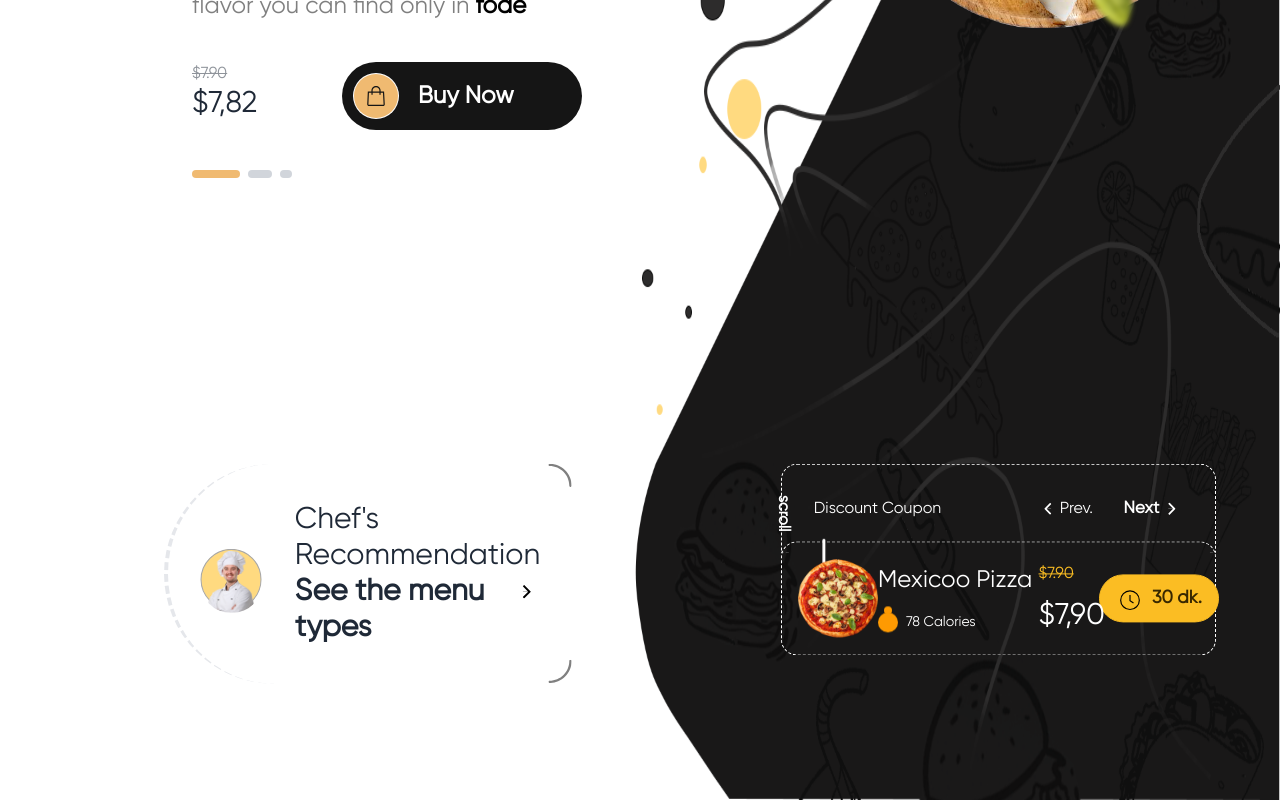
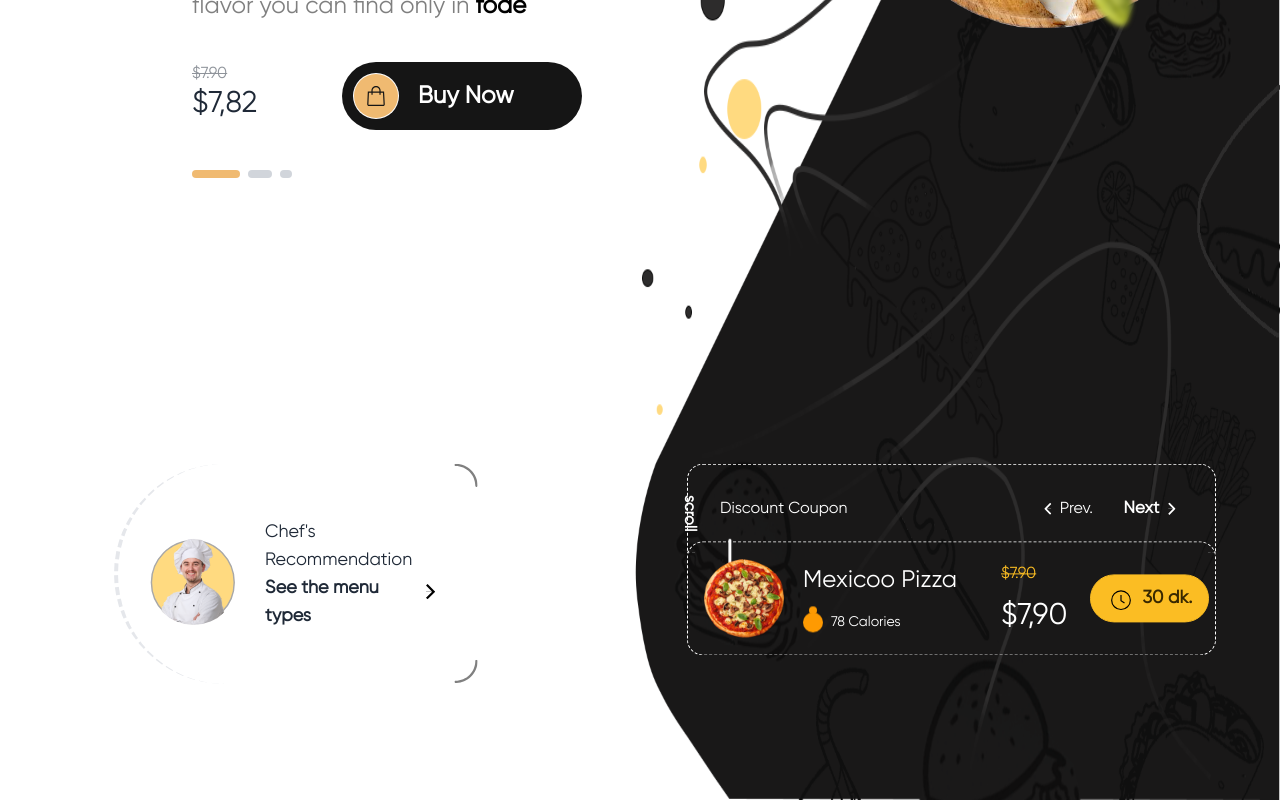
Before and after one commit to thony32/react-wcc-s4, a React (Vite) app: page / in a window 1280 px wide. Shown: the part 468-1268 px from the top of the page. Built offline with nearby package versions, Linux system fonts and the light colour scheme.

Commit message:
chef nena

```diff
--- a/src/components/Chef.tsx
+++ b/src/components/Chef.tsx
@@ -1,6 +1,6 @@
 export default function Chef() {
   return (
-    <div className="relative flex items-center gap-8 p-8 border-l-4  border-dashed border-l-grey-400 rounded-l-full ml-[100px] cursor-default group">
+    <div className="relative flex items-center lg:gap-7 2xl:gap-8 p-8 border-l-4 border-dashed border-l-grey-400 rounded-l-full lg:ml-[50px] 2xl:ml-[100px] cursor-default group">
       <svg
         xmlns="http://www.w3.org/2000/svg"
         className="absolute top-0 right-0 w-6 h-6"
@@ -58,8 +58,8 @@ export default function Chef() {
         <img className="-z-50 absolute top-[10%]" width="100px" src="/images/circle.svg" alt="ald" />
       </div>
       <div>
-        <div className="text-3xl">Chef's Recommendation</div>
-        <div className="flex gap-2 text-3xl font-bold">
+        <div className="lg:text-lg 2xl:text-3xl">Chef's Recommendation</div>
+        <div className="flex gap-2 lg:text-lg 2xl:text-3xl font-bold">
           See the menu types
           <svg
             xmlns="http://www.w3.org/2000/svg"
```
